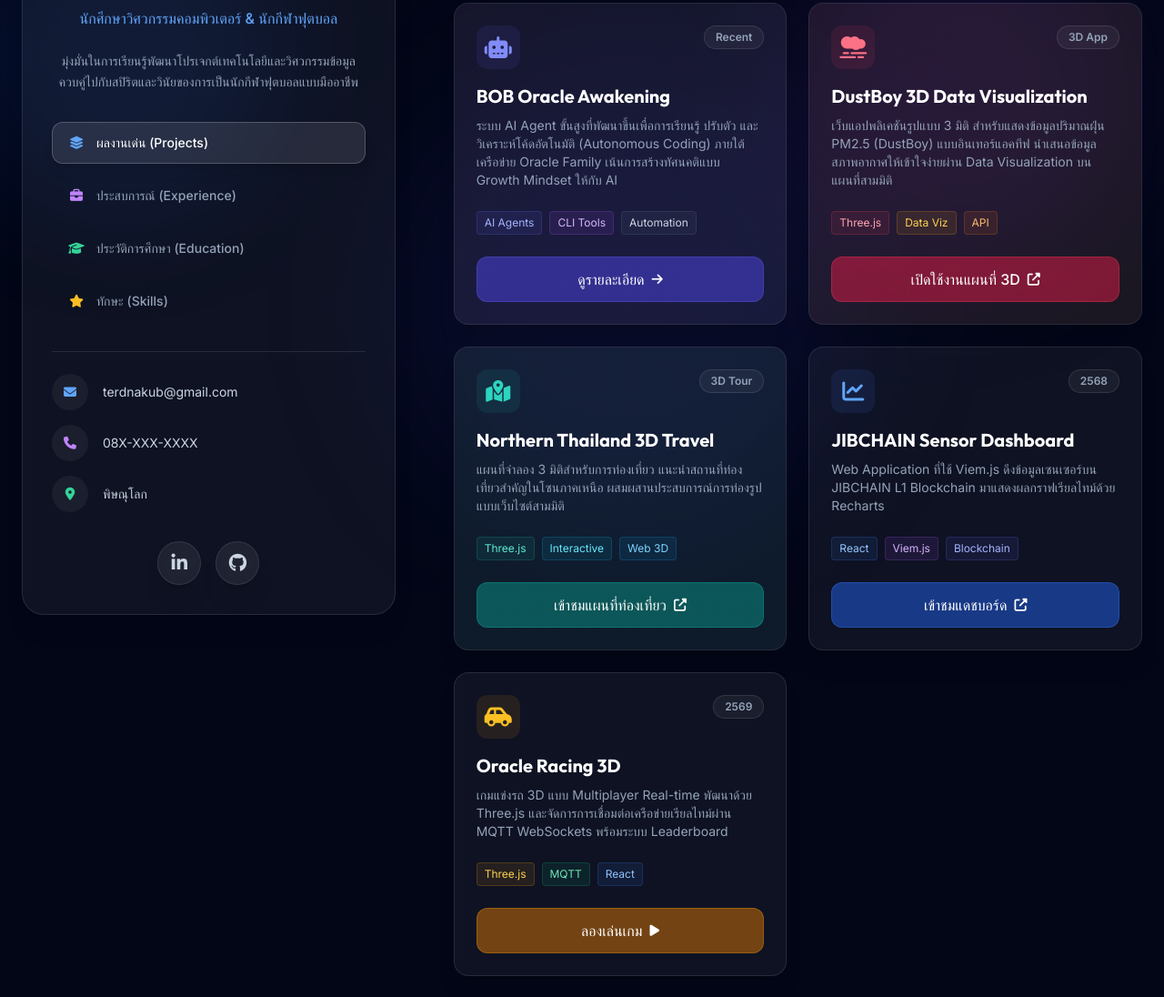
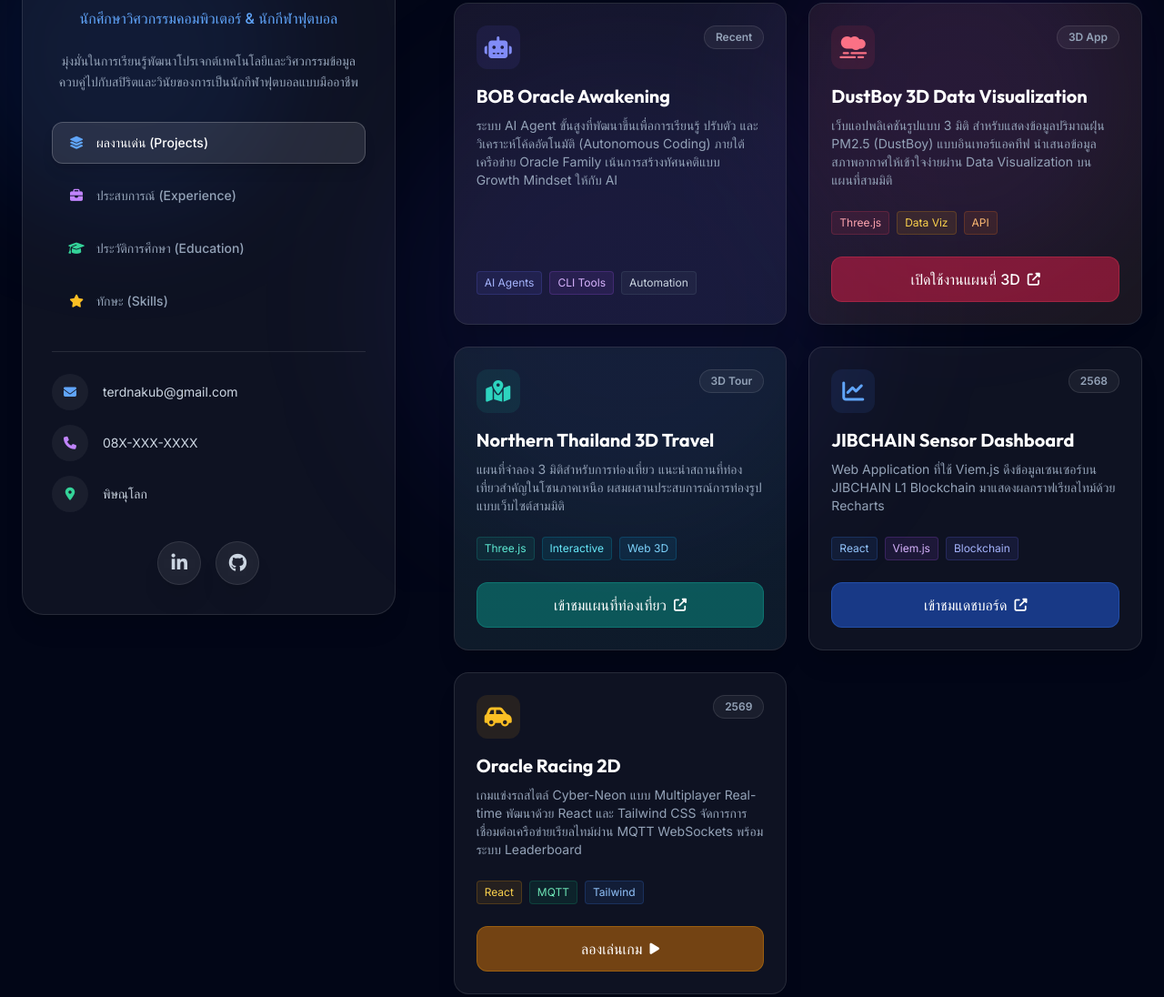
Before and after one commit to Ratchanon00/ratchanon-portfolio-spa, a plain HTML site: page index.html in a window 1280 px wide. Shown: the part 149-1245 px from the top of the page at 91% size. Drawn offline with nearby package versions, Linux system fonts and the light colour scheme.

Commit message:
Update education details and refine projects

```diff
--- a/index.html
+++ b/index.html
@@ -215,7 +215,7 @@
                             (Autonomous Coding) ภายใต้เครือข่าย Oracle Family เน้นการสร้างทัศนคติแบบ Growth Mindset
                             ให้กับ AI
                         </p>
-                        <div class="relative z-10 flex flex-wrap gap-2 mb-6">
+                        <div class="relative z-10 flex flex-wrap gap-2 mb-2">
                             <span
                                 class="text-xs px-2 py-1 bg-indigo-500/10 text-indigo-300 rounded border border-indigo-500/20">AI
                                 Agents</span>
@@ -225,10 +225,6 @@
                             <span
                                 class="text-xs px-2 py-1 bg-slate-500/10 text-slate-300 rounded border border-slate-500/20">Automation</span>
                         </div>
-                        <a href="#" target="_blank"
-                            class="relative z-10 w-full py-3 inline-flex items-center justify-center gap-2 bg-indigo-600/50 hover:bg-indigo-600 text-white font-medium rounded-xl transition-colors border border-indigo-500/30">
-                            ดูรายละเอียด <i class="fas fa-arrow-right text-sm"></i>
-                        </a>
                     </div>
 
                     <!-- Project 4: DustBoy 3D -->
@@ -342,18 +338,18 @@
                         </div>
                         <h3
                             class="text-white font-outfit text-xl font-bold mb-2 group-hover:text-amber-400 transition-colors">
-                            Oracle Racing 3D</h3>
+                            Oracle Racing 2D</h3>
                         <p class="text-sm text-slate-400 mb-6 flex-grow">
-                            เกมแข่งรถ 3D แบบ Multiplayer Real-time พัฒนาด้วย Three.js
-                            และจัดการการเชื่อมต่อเครือข่ายเรียลไทม์ผ่าน MQTT WebSockets พร้อมระบบ Leaderboard
+                            เกมแข่งรถสไตล์ Cyber-Neon แบบ Multiplayer Real-time พัฒนาด้วย React และ Tailwind CSS
+                            จัดการการเชื่อมต่อเครือข่ายเรียลไทม์ผ่าน MQTT WebSockets พร้อมระบบ Leaderboard
                         </p>
                         <div class="flex flex-wrap gap-2 mb-6">
                             <span
-                                class="text-xs px-2 py-1 bg-amber-500/10 text-amber-300 rounded border border-amber-500/20">Three.js</span>
+                                class="text-xs px-2 py-1 bg-amber-500/10 text-amber-300 rounded border border-amber-500/20">React</span>
                             <span
                                 class="text-xs px-2 py-1 bg-emerald-500/10 text-emerald-300 rounded border border-emerald-500/20">MQTT</span>
                             <span
-                                class="text-xs px-2 py-1 bg-blue-500/10 text-blue-300 rounded border border-blue-500/20">React</span>
+                                class="text-xs px-2 py-1 bg-blue-500/10 text-blue-300 rounded border border-blue-500/20">Tailwind</span>
                         </div>
                         <a href="https://ratchanon00.github.io/oracle-racing/" target="_blank"
                             class="w-full py-3 inline-flex items-center justify-center gap-2 bg-amber-600/50 hover:bg-amber-600 text-white font-medium rounded-xl transition-colors border border-amber-500/30">
@@ -404,7 +400,7 @@
                             <div class="flex flex-wrap justify-between items-baseline mb-2">
                                 <h3 class="text-xl font-bold text-white font-outfit">
                                     ตัวแทนแข่งขันงานศิลปหัตถกรรมนักเรียน</h3>
-                                <span class="text-sm text-blue-400 font-medium">กลุ่มโรงเรียนสุโขทัย 1</span>
+                                <span class="text-sm text-blue-400 font-medium">กลุ่มโรงเรียนหล่มสัก</span>
                             </div>
                             <ul class="mt-4 space-y-2 text-slate-400 text-sm">
                                 <li class="flex items-start gap-2"><i
@@ -450,10 +446,10 @@
                         </div>
                         <div class="glass-card rounded-2xl p-6">
                             <div class="flex flex-wrap justify-between items-baseline mb-2">
-                                <h3 class="text-lg font-bold text-white font-outfit">โรงเรียนสุโขทัยวิทยาคม</h3>
+                                <h3 class="text-lg font-bold text-white font-outfit">โรงเรียนหล่มสักวิทยาคม</h3>
                                 <span class="text-slate-500 text-sm">จบการศึกษา 2565</span>
                             </div>
-                            <p class="text-slate-400 text-sm">นักเรียนระดับมัธยมศึกษา (สพม. สุโขทัย)</p>
+                            <p class="text-slate-400 text-sm">นักเรียนระดับมัธยมศึกษา</p>
                         </div>
                     </div>
                 </div>
```
